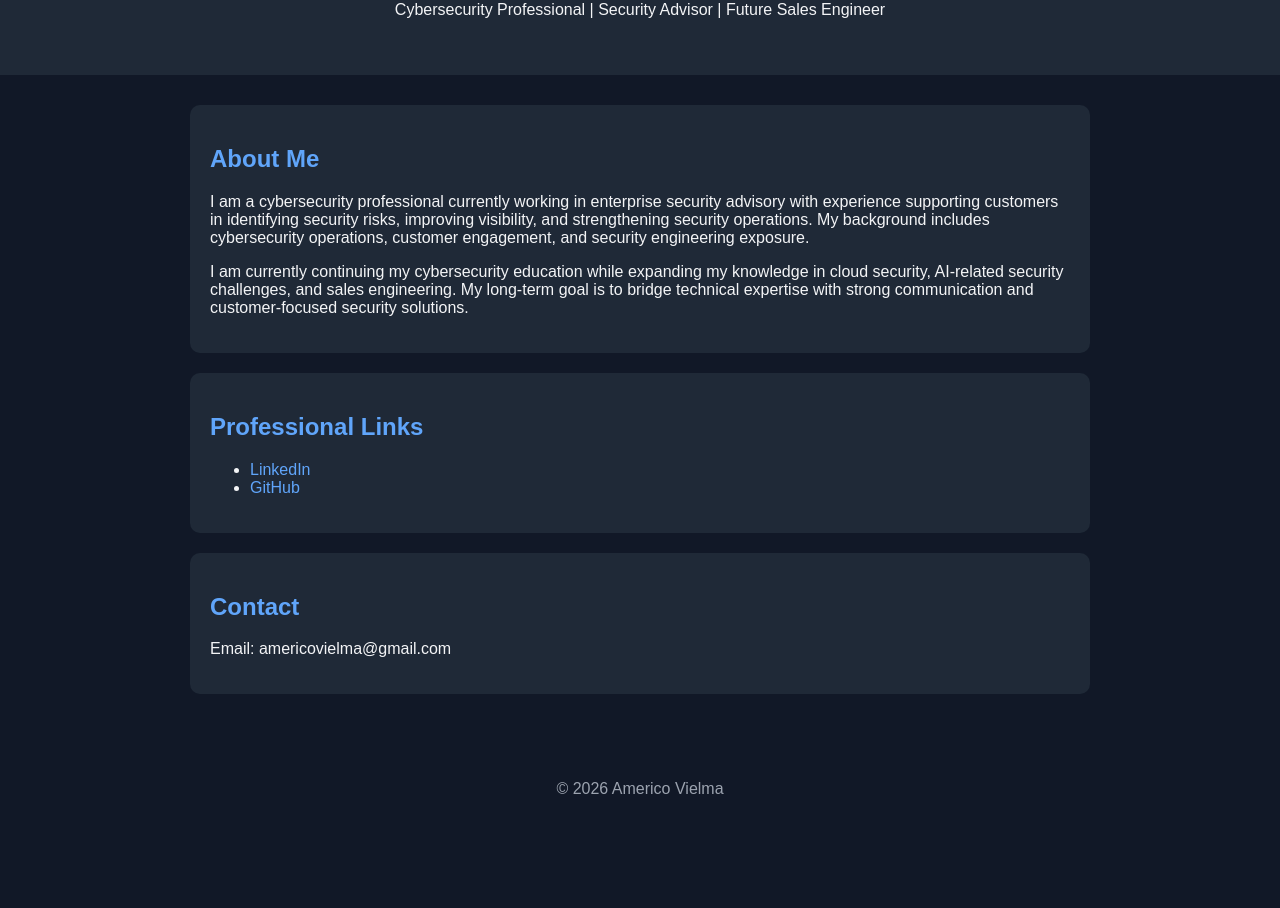
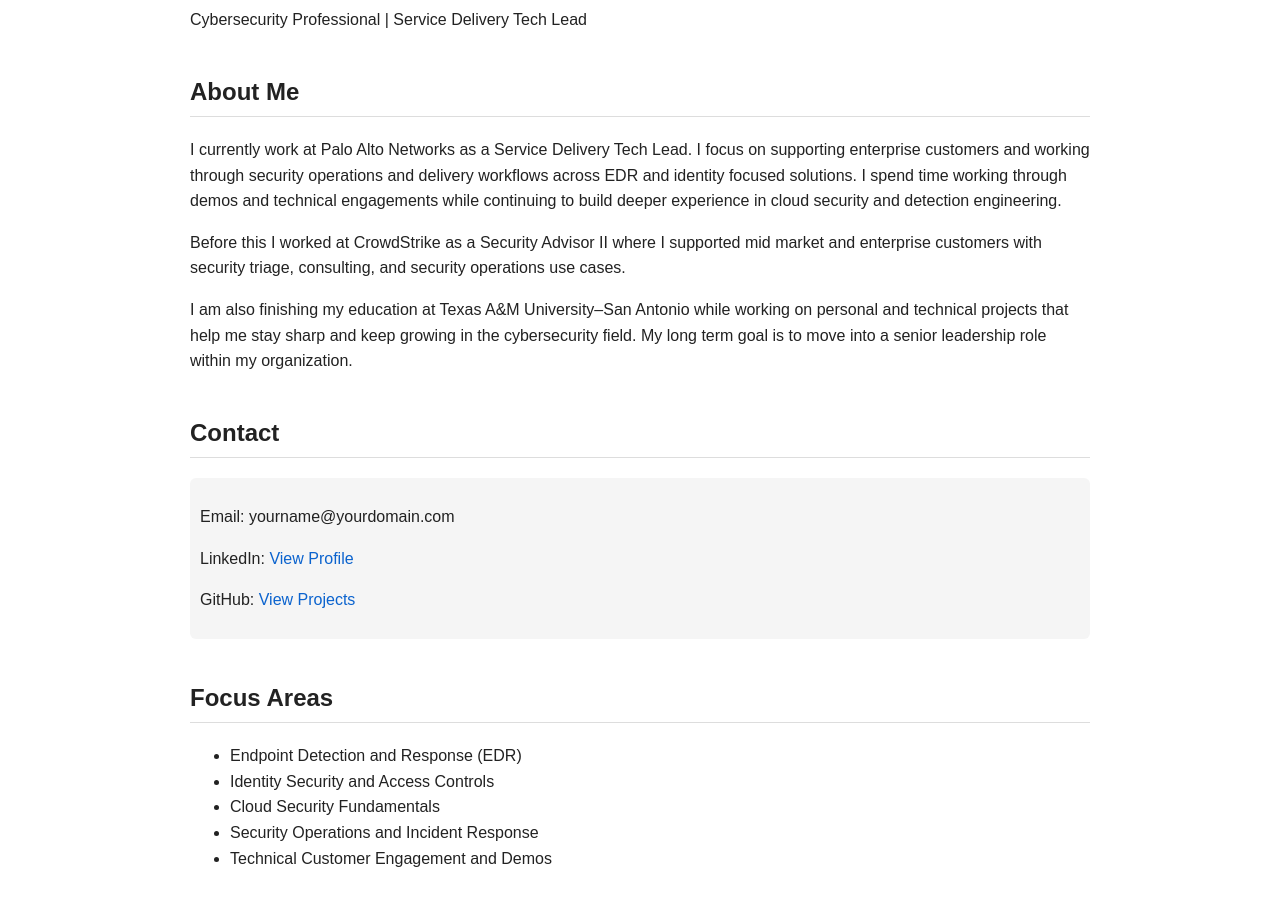
Before and after one commit to RicoV5/americovielma.github.io, a plain HTML site: page index.html in a window 1280 px wide. Shown: the part 100-1008 px from the top of the page. Before the commit the page ends 934 px from the top, so only its background shows below. Drawn offline with Linux system fonts and the light colour scheme.

Commit message:
Update index.html

```diff
--- a/index.html
+++ b/index.html
@@ -1,60 +1,44 @@
+
 <!DOCTYPE html>
 <html lang="en">
 <head>
   <meta charset="UTF-8">
   <meta name="viewport" content="width=device-width, initial-scale=1.0">
   <title>Americo Vielma | Cybersecurity Portfolio</title>
-
   <style>
     body {
       font-family: Arial, sans-serif;
-      background-color: #111827;
-      color: #f3f4f6;
-      margin: 0;
-      padding: 0;
+      max-width: 900px;
+      margin: 40px auto;
+      padding: 0 20px;
+      line-height: 1.6;
+      color: #222;
     }
-
     header {
-      background-color: #1f2937;
-      padding: 40px;
-      text-align: center;
+      margin-bottom: 30px;
     }
-
     h1 {
-      margin: 0;
-      font-size: 40px;
+      margin-bottom: 5px;
     }
-
     h2 {
-      color: #60a5fa;
+      margin-top: 40px;
+      border-bottom: 1px solid #ddd;
+      padding-bottom: 5px;
     }
-
-    .container {
-      max-width: 900px;
-      margin: auto;
-      padding: 30px;
-    }
-
-    .card {
-      background-color: #1f2937;
-      padding: 20px;
-      border-radius: 10px;
-      margin-bottom: 20px;
-    }
-
     a {
-      color: #60a5fa;
+      color: #0b63ce;
       text-decoration: none;
     }
-
     a:hover {
       text-decoration: underline;
     }
-
-    footer {
-      text-align: center;
-      padding: 20px;
-      color: #9ca3af;
+    .section {
+      margin-bottom: 30px;
+    }
+    .contact {
+      background: #f5f5f5;
+      padding: 10px;
+      border-radius: 6px;
     }
   </style>
 </head>
@@ -63,49 +47,50 @@
 
   <header>
     <h1>Americo Vielma</h1>
-    <p>Cybersecurity Professional | Security Advisor | Future Sales Engineer</p>
+    <p>Cybersecurity Professional | Service Delivery Tech Lead</p>
   </header>
 
-  <div class="container">
-
-    <div class="card">
+  <div class="section">
     <h2>About Me</h2>
-
     <p>
-        I am a cybersecurity professional currently working in enterprise security advisory
-        with experience supporting customers in identifying security risks, improving
-        visibility, and strengthening security operations. My background includes
-        cybersecurity operations, customer engagement, and security engineering exposure.
+      I currently work at Palo Alto Networks as a Service Delivery Tech Lead. I focus on supporting enterprise customers and working through security operations and delivery workflows across EDR and identity focused solutions. I spend time working through demos and technical engagements while continuing to build deeper experience in cloud security and detection engineering.
     </p>
 
     <p>
-        I am currently continuing my cybersecurity education while expanding my knowledge
-        in cloud security, AI-related security challenges, and sales engineering.
-        My long-term goal is to bridge technical expertise with strong communication
-        and customer-focused security solutions.
+      Before this I worked at CrowdStrike as a Security Advisor II where I supported mid market and enterprise customers with security triage, consulting, and security operations use cases.
+    </p>
+
+    <p>
+      I am also finishing my education at Texas A&M University–San Antonio while working on personal and technical projects that help me stay sharp and keep growing in the cybersecurity field. My long term goal is to move into a senior leadership role within my organization.
     </p>
   </div>
 
-    <div class="card">
-      <h2>Professional Links</h2>
+  <div class="section">
+    <h2>Contact</h2>
+    <div class="contact">
+      <p>Email: yourname@yourdomain.com</p>
+      <p>LinkedIn: <a href="https://www.linkedin.com" target="_blank">View Profile</a></p>
+      <p>GitHub: <a href="https://github.com" target="_blank">View Projects</a></p>
+    </div>
+  </div>
 
+  <div class="section">
+    <h2>Focus Areas</h2>
     <ul>
-        <li><a href="https://linkedin.com" target="_blank">LinkedIn</a></li>
-        <li><a href="https://github.com" target="_blank">GitHub</a></li>
+      <li>Endpoint Detection and Response (EDR)</li>
+      <li>Identity Security and Access Controls</li>
+      <li>Cloud Security Fundamentals</li>
+      <li>Security Operations and Incident Response</li>
+      <li>Technical Customer Engagement and Demos</li>
     </ul>
   </div>
 
-    <div class="card">
-      <h2>Contact</h2>
-
-      <p>Email: americovielma@gmail.com</p>
+  <div class="section">
+    <h2>Current Work</h2>
+    <p>
+      I am currently working on strengthening my skills in cloud security, detection engineering, and security architecture. I am also building hands-on familiarity with modern security tools and workflows used in enterprise environments.
+    </p>
   </div>
-
-  </div>
-
-  <footer>
-    <p>© 2026 Americo Vielma</p>
-  </footer>
 
 </body>
 </html>
```
Lines whose indentation alone changed are shown as unchanged.
